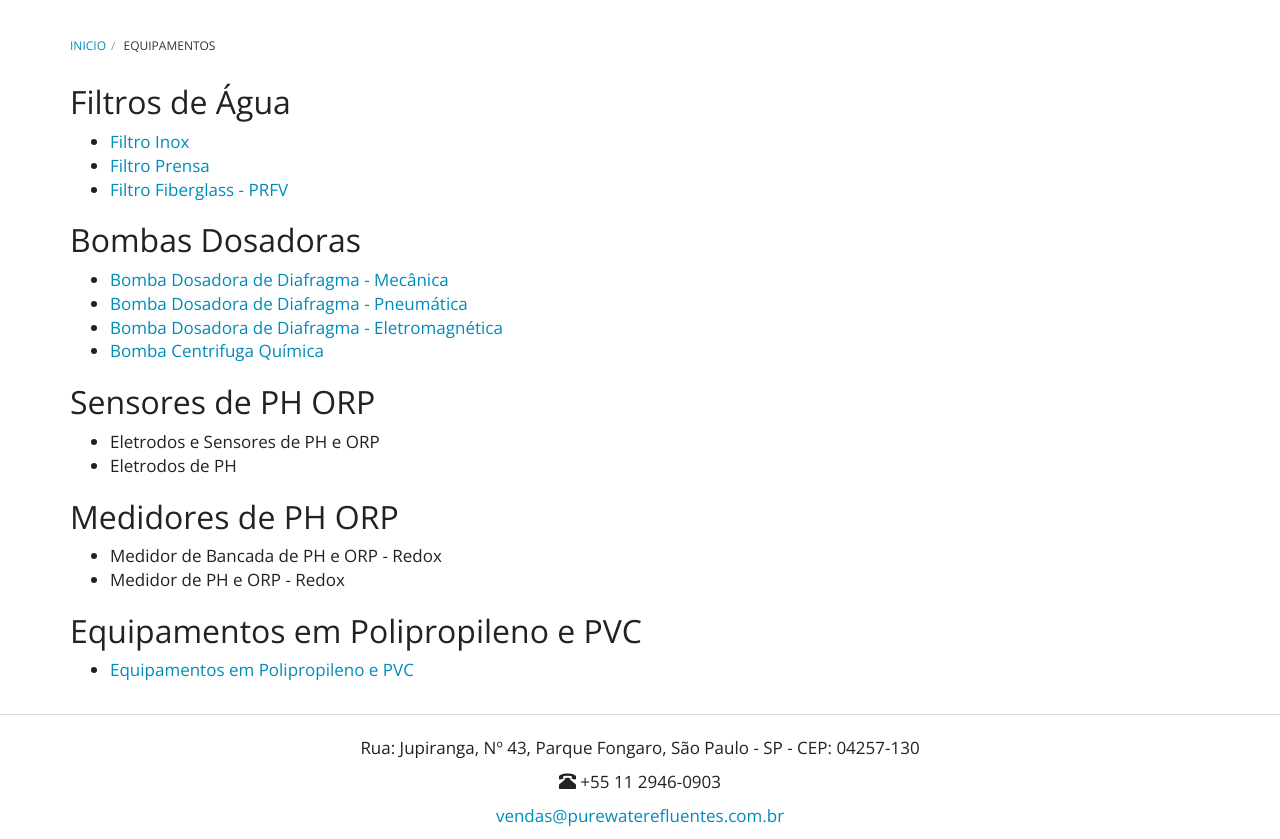
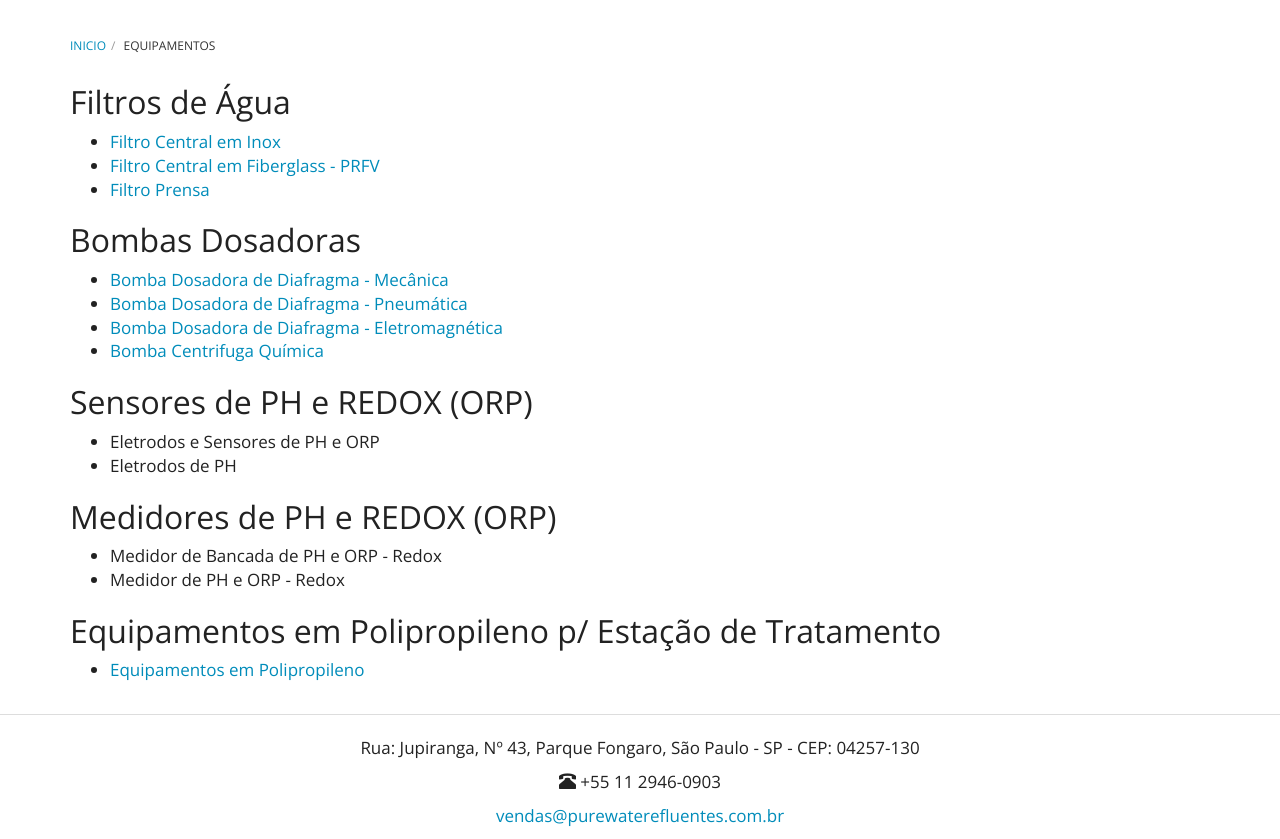
Before and after one commit to purewaterefluentes/purewaterefluentes.github.io, a Jekyll site: the page built from equipamentos/index.md, in a window 1280 px wide and 1133 px high. Shown: the part 294-1133 px from the top of the window. Built offline with Jekyll 4.4.1, drawn with Linux system fonts in a browser that asks for light colours; nearby versions of some CDN libraries; library files that are not in the unit come from our copies.

Commit message:
Update index.md

```diff
--- a/equipamentos/index.md
+++ b/equipamentos/index.md
@@ -6,9 +6,9 @@ subtitle: Fabricação de equipamentos para tratamento de água e efluentes
 
 ## Filtros de Água
 
-- [Filtro Inox](filtro-de-agua-inox.html)
+- [Filtro Central em Inox](filtro-de-agua-inox.html)
+- [Filtro Central em Fiberglass - PRFV](filtro-de-agua-fiberglass-PRFV.html)
 - [Filtro Prensa](filtro-prensa.html)
-- [Filtro Fiberglass - PRFV](filtro-de-agua-fiberglass-PRFV.html)
 
 ## Bombas Dosadoras
 
@@ -18,16 +18,16 @@ subtitle: Fabricação de equipamentos para tratamento de água e efluentes
 - [Bomba Dosadora de Diafragma - Eletromagnética](bomba-dosadora-de-diafragma-eletromagnetica.html)
 - [Bomba Centrifuga Química](bomba-centrifuga-quimica.html)
 
-## Sensores de PH ORP
+## Sensores de PH e REDOX (ORP)
 
 - Eletrodos e Sensores de PH e ORP
 - Eletrodos de PH
 
-## Medidores de PH ORP
+## Medidores de PH e REDOX (ORP)
 
 - Medidor de Bancada de PH e ORP - Redox
 - Medidor de PH e ORP - Redox
 
-## Equipamentos em Polipropileno e PVC
+## Equipamentos em Polipropileno p/ Estação de Tratamento
 
-- [Equipamentos em Polipropileno e PVC](equipamentos-polipropileno.html)
+- [Equipamentos em Polipropileno](equipamentos-polipropileno.html)
```
